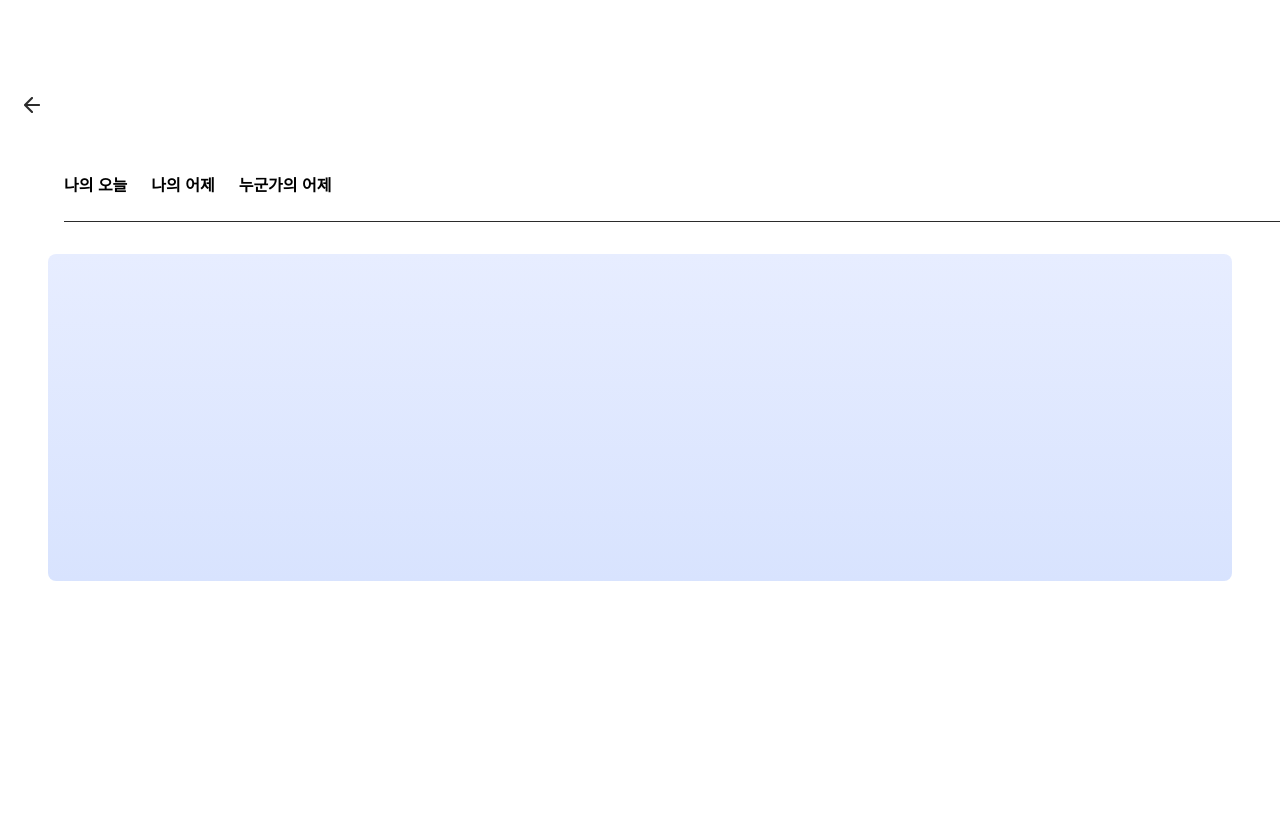
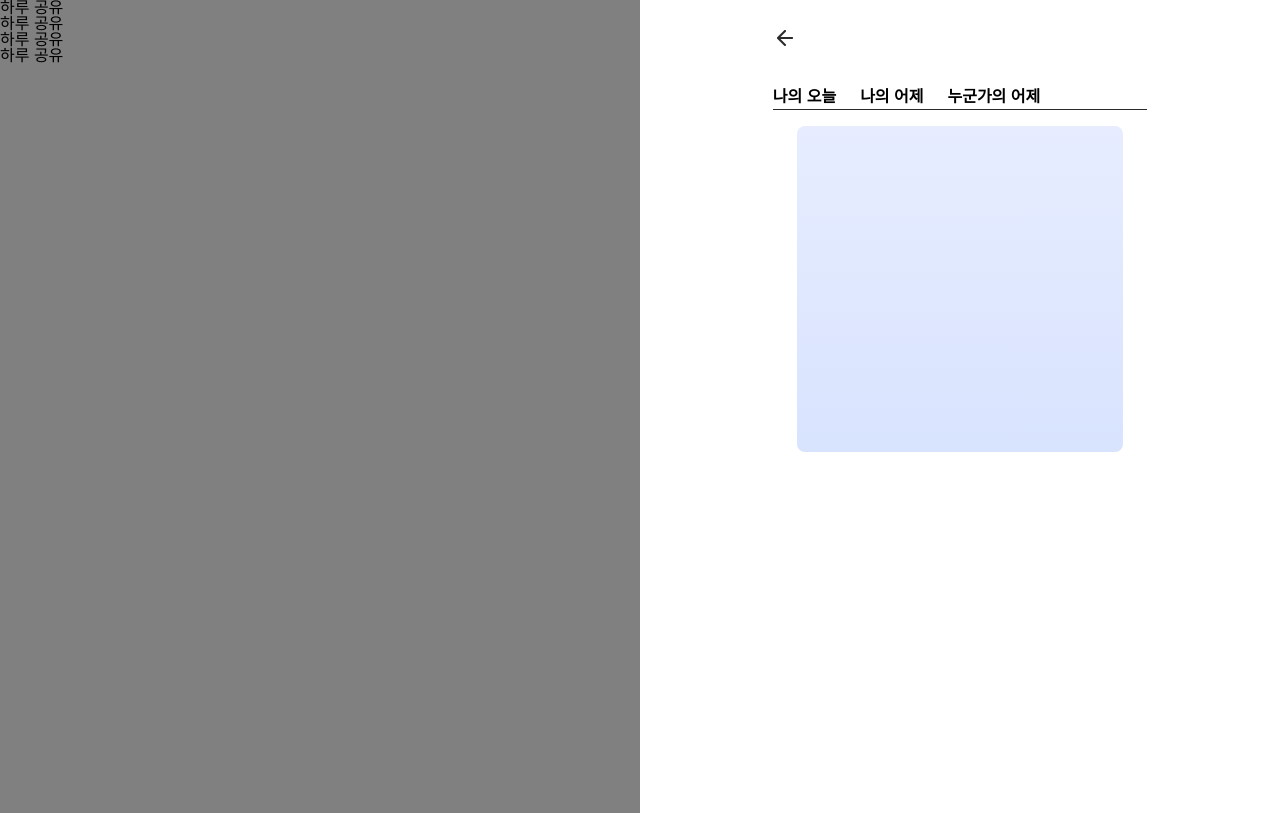
Before and after one commit to share-today/share-today-fe, a React (Create React App) app: page / in a window 1280 px wide. Built offline with nearby package versions, Linux system fonts and the light colour scheme.

Commit message:
Design: Home, Login 화면 UI 적용

```diff
--- a/src/Routes.tsx
+++ b/src/Routes.tsx
@@ -1,8 +1,10 @@
 import { BrowserRouter, Route, Routes } from 'react-router-dom';
+import styled from 'styled-components';
 import Header from './components/organisms/Header';
 import BundleOfStory from './pages/BundleOfStory';
 import BundleOfStoryDetail from './pages/BundleOfStoryDetail';
 import Home from './pages/Home';
+import LayoutPage from './pages/LayoutPage';
 import Login from './pages/Login';
 import Notice from './pages/Notice';
 import NoticeDetail from './pages/NoticeDetail';
@@ -11,6 +13,9 @@ import Setting from './pages/Setting';
 const Router = () => {
   return (
     <BrowserRouter>
+      <Div>
+        <LayoutPage />
+        <div>
           <Header />
           <Routes>
             <Route path='/login' element={<Login />} />
@@ -20,12 +25,16 @@ const Router = () => {
             <Route path='/notice' element={<Notice />} />
             <Route path='/notice-detail' element={<NoticeDetail />} />
             <Route path='/setting' element={<Setting />} />
-        {/* <Route
-          path='/login'
-          element={() => (isLogin ? <Redirect to='/' /> : <Login />)}
-        /> */}
           </Routes>
+        </div>
+      </Div>
     </BrowserRouter>
   );
 };
+
+const Div = styled.div`
+  display: grid;
+  grid-template-columns: 1fr 1fr;
+`;
+
 export default Router;
--- a/src/components/organisms/Header.tsx
+++ b/src/components/organisms/Header.tsx
@@ -11,15 +11,19 @@ const Header = () => {
 
   return (
     <HeaderContainer>
-      <img src={arrow} alt='arrow' onClick={moveToPage} />
+      <IconDiv>
+        <img src={arrow} alt='arrow' onClick={moveToPage} />
+      </IconDiv>
     </HeaderContainer>
   );
 };
 
 const HeaderContainer = styled.div`
-  width: 100%;
-  top: 20px;
-  left: 20px;
-  margin: 73px auto 74px auto;
+  margin: auto;
+  width: 23.4rem;
+`;
+
+const IconDiv = styled.div`
+  margin-top: 1.6rem;
 `;
 export default Header;
--- a/src/components/organisms/NavBar.tsx
+++ b/src/components/organisms/NavBar.tsx
@@ -12,17 +12,18 @@ const NavBar = (props: NavBarProps) => {
 };
 
 const NavBarContainer = styled.div`
-  width: 95%;
-  margin: 0 0 0 auto;
-  height: 3rem;
+  width: 23.4rem;
+  margin: auto;
+
   border-bottom: 1px solid #2b2b2b;
   margin-top: 2rem;
 
   span {
     font-size: 1rem;
     font-weight: 700;
-    line-height: 24px;
+    line-height: 1.5rem;
     margin-right: 1.5rem;
+    margin-bottom: 0.7rem;
   }
 `;
 
--- a/src/components/templates/HomeSection.tsx
+++ b/src/components/templates/HomeSection.tsx
@@ -5,21 +5,29 @@ const navMenu = ['나의 오늘', '나의 어제', '누군가의 어제'];
 
 const HomeSection = () => {
   return (
-    <>
+    <HomeSectionWrap>
       <NavBar navMenu={navMenu} />
       <HomeSectionContainer>
         <Input />
       </HomeSectionContainer>
-    </>
+    </HomeSectionWrap>
   );
 };
+
+const HomeSectionWrap = styled.div`
+  width: 23.4rem;
+  height: 91vh;
+  margin: auto;
+`;
+
 const HomeSectionContainer = styled.div`
-  padding: 2rem 3rem;
+  text-align: center;
+  margin-top: 1rem;
 `;
 
 const Input = styled.input`
-  width: 100%;
-  height: 327px;
+  width: 20.4rem;
+  height: 20.4rem;
   background: linear-gradient(180deg, #e7edff 0%, #d8e3fe 100%);
   border-radius: 8px;
   border: none;
--- /dev/null
+++ b/src/pages/LayoutPage.tsx
@@ -0,0 +1,17 @@
+import styled from 'styled-components';
+
+const LayoutPage = () => {
+  return (
+    <LayoutContainer>
+      <h2>하루 공유</h2>
+      <h2>하루 공유</h2>
+      <h2>하루 공유</h2>
+      <h2>하루 공유</h2>
+    </LayoutContainer>
+  );
+};
+
+const LayoutContainer = styled.div`
+  background-color: gray;
+`;
+export default LayoutPage;
--- a/src/pages/Login.tsx
+++ b/src/pages/Login.tsx
@@ -24,9 +24,6 @@ const Login = () => {
             <Text color='white'>Apple로 로그인</Text>
           </ImageButton>
         </div>
-        <div>
-          <Text onClick={moveToPage}>건너뛰기</Text>
-        </div>
       </ButtonGroup>
     </LoginContainer>
   );
@@ -34,22 +31,22 @@ const Login = () => {
 
 const LoginContainer = styled.div`
   margin: auto;
-  width: 375px;
+  width: 23.4rem;
   border: 1px solid black;
   text-align: center;
 `;
 
 const Title = styled.p`
   margin: auto;
-  width: 224px;
-  height: 86px;
-  padding: 35px 0;
+  width: 14rem;
+  height: 5.3rem;
+  padding: 2.1rem 0;
   border: 1px solid black;
-  margin-top: 208px;
-  margin-bottom: 280px;
+  margin-top: 13rem;
+  margin-bottom: 17.5rem;
 `;
 
 const ButtonGroup = styled.div`
-  margin-bottom: 54px;
+  margin-bottom: 3.3rem;
 `;
 export default Login;
--- a/src/pages/NoticeDetail.tsx
+++ b/src/pages/NoticeDetail.tsx
@@ -1,5 +1,34 @@
+import styled from 'styled-components';
+
 const NoticeDetail = () => {
-  return <h1>NoticeDetail</h1>;
+  return (
+    <NoticeDetailContainer>
+      <Title>
+        <span>00월 00일</span>
+      </Title>
+      <div>
+        <span>
+          📢 좋은 소식이 있어요! 클릭하여 확인해 주세요! 안녕하세요. 여러분
+          하루공유가 정말 좋은 소식을 들려주려 합니다. OO 이벤트를 통해 좀 더
+          여러분의 하루를 풍요롭게 하려 합니다. 참여 방법은 하단에 더욱 자세히
+          나와있으니 참고 부탁드려요.
+        </span>
+      </div>
+    </NoticeDetailContainer>
+  );
 };
 
+const NoticeDetailContainer = styled.div`
+  width: 327px;
+  height: 250px;
+
+  top: 20px;
+  left: 24px;
+  border: 1px solid gray;
+  border-radius: 8px;
+  padding: 16px 16px 20px 16px;
+`;
+
+const Title = styled.div``;
+
 export default NoticeDetail;
```
Lines whose indentation alone changed are shown as unchanged.
